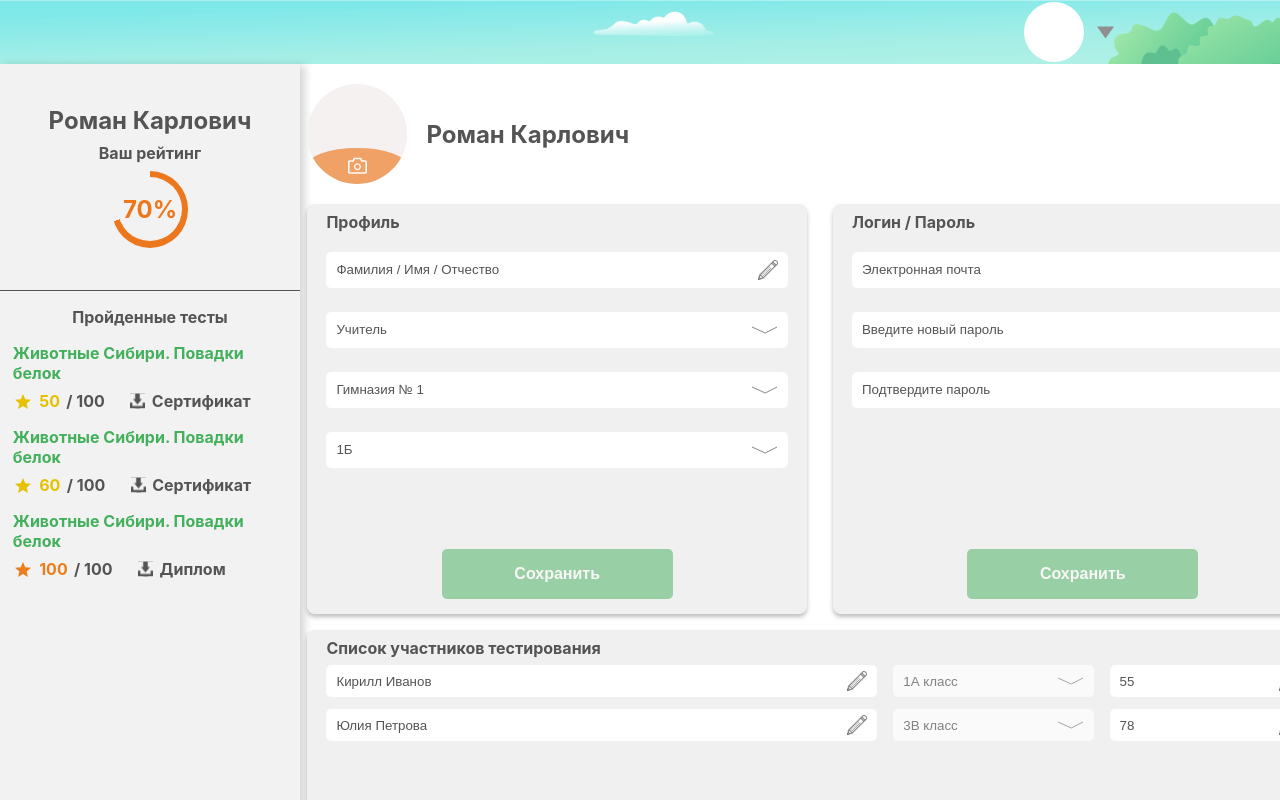
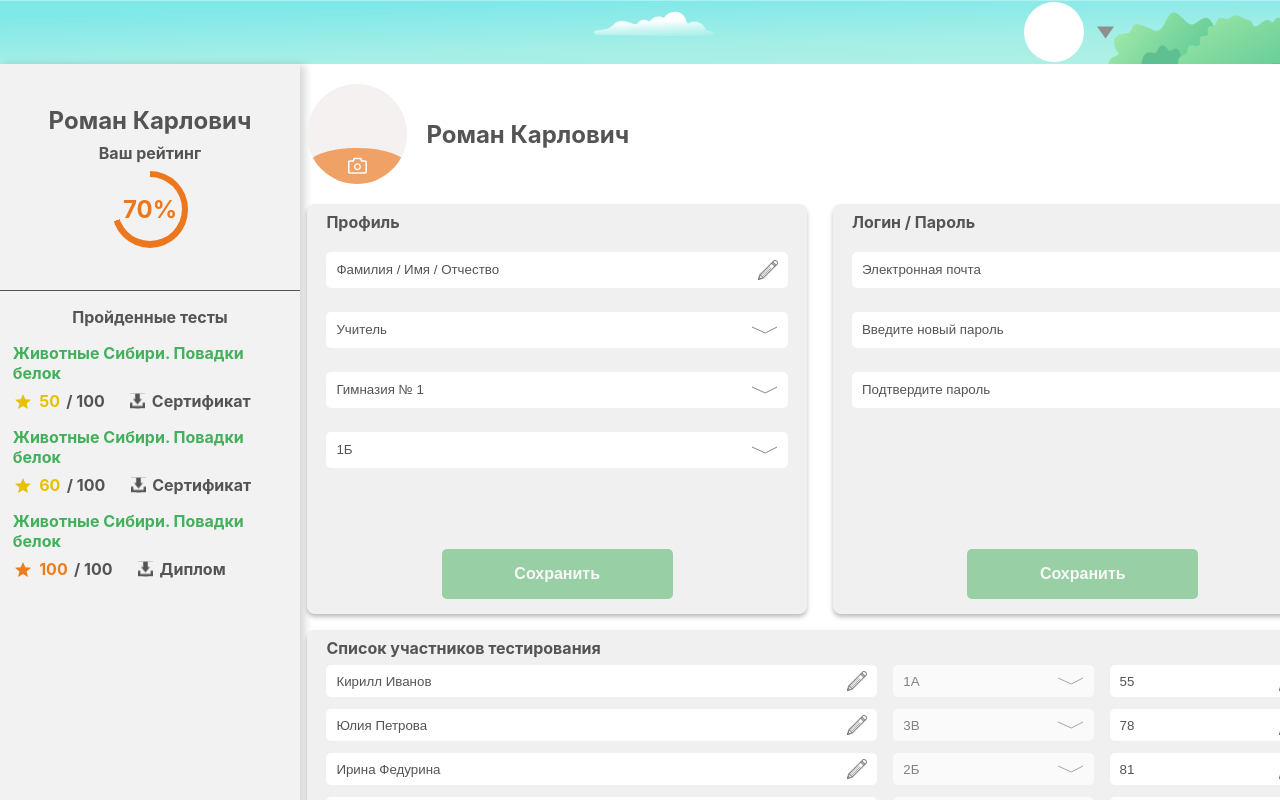
Before and after one commit to NISONovosibirsk/lukomorye-client, a Next.js app: page /user/profile in a window 1280 px wide. Shown: the top 800 px of the page. Built offline with nearby package versions, Linux system fonts and the light colour scheme.

Commit message:
feat: DRY change handler for student list

```diff
--- a/public/quizMock.json
+++ b/public/quizMock.json
@@ -70,5 +70,11 @@
             "terms": "На выполнение викторины дается 40 минут",
             "questions": []
         }
+    ],
+    "students": [
+        { "name": "Кирилл Иванов", "grade": "1А", "score": 55 },
+        { "name": "Юлия Петрова", "grade": "3В", "score": 78 },
+        { "name": "Ирина Федурина", "grade": "2Б", "score": 81 },
+        { "name": "Иван Чащин", "grade": "3А", "score": 22 }
     ]
 }
--- a/src/components/Profile/StudentItem/StudentItem.tsx
+++ b/src/components/Profile/StudentItem/StudentItem.tsx
@@ -17,22 +17,27 @@ const StudentItem: React.FC<Props> = ({ student, isDisabled, index }) => {
     const { modal } = useAppSelector(state => state.statusReducer);
     const { studentList } = useAppSelector(state => state.studentReducer);
     const dispatch = useAppDispatch();
-    const { removeStudent } = studentSlice.actions;
+    const { removeStudent, editStudent } = studentSlice.actions;
 
     const handleEdit = (e: React.ChangeEvent<HTMLInputElement>) => {
-        const newState = studentList[index];
-        const { name } = e.target;
+        const newState = { ...studentList[index] };
+        const { name, value } = e.target;
 
         switch (name) {
             case 'name':
-                newState.name = e.target.value;
+                newState.name = value;
+                break;
             case 'grade':
-                newState.grade = e.target.value;
+                newState.grade = value;
+                break;
             case 'score':
-                newState.score = e.target.value;
+                newState.score = value;
+                break;
             default:
                 break;
         }
+
+        dispatch(editStudent({ index: index, student: newState }));
     };
 
     const handleRemove = () => {
--- a/src/components/Profile/TeacherData/TeacherData.tsx
+++ b/src/components/Profile/TeacherData/TeacherData.tsx
@@ -1,7 +1,6 @@
 import { FormProvider, useForm, useFormContext } from 'react-hook-form';
 import { useAppDispatch, useAppSelector } from '../../../hooks/redux';
 import { statusSlice } from '../../../store/reducers/statusReducer';
-import { studentSlice } from '../../../store/reducers/studentReducer';
 import StudentItem from '../StudentItem/StudentItem';
 import styles from './TeacherData.module.scss';
 
@@ -22,6 +21,7 @@ const TeacherData: React.FC = () => {
                 <form className={styles.studentsForm}>
                     {studentList.map((student, index) => (
                         <StudentItem
+                            index={index}
                             student={student}
                             key={index}
                             isDisabled={true}
--- a/src/pages/user/index.tsx
+++ b/src/pages/user/index.tsx
@@ -6,6 +6,7 @@ import { useAppDispatch, useAppSelector } from '../../hooks/redux';
 import { statusSlice } from '../../store/reducers/statusReducer';
 import axios from 'axios';
 import { quizSlice } from '../../store/reducers/quizReducer';
+import { studentSlice } from '../../store/reducers/studentReducer';
 
 const User: NextPageWithLayout = () => {
     const { updateModal } = statusSlice.actions;
--- a/src/pages/user/profile/index.tsx
+++ b/src/pages/user/profile/index.tsx
@@ -1,4 +1,5 @@
-import { ReactElement } from 'react';
+import axios from 'axios';
+import { ReactElement, useEffect } from 'react';
 import {
     AccountData,
     Modal,
@@ -10,12 +11,28 @@ import {
 } from '../../../components';
 import { useAppDispatch, useAppSelector } from '../../../hooks/redux';
 import { statusSlice } from '../../../store/reducers/statusReducer';
+import { studentSlice } from '../../../store/reducers/studentReducer';
 import styles from './profile.module.scss';
 
 const Profile = () => {
     const { name } = useAppSelector(state => state.userReducer);
+    const { modal } = useAppSelector(state => state.statusReducer);
     const { updateModal } = statusSlice.actions;
+    const { updateStudentList } = studentSlice.actions;
     const dispatch = useAppDispatch();
+
+    useEffect(() => {
+        const getData = async () => {
+            try {
+                await axios.get('../quizMock.json').then(response => {
+                    dispatch(updateStudentList(response.data.students));
+                });
+            } catch (error) {
+                console.log(error);
+            }
+        };
+        getData();
+    }, [modal]);
 
     const handleClose: () => void = () => {
         dispatch(updateModal(false));
--- a/src/store/reducers/studentReducer.ts
+++ b/src/store/reducers/studentReducer.ts
@@ -3,10 +3,7 @@ import { Student } from '../../types/profileTypes';
 import { StudentState } from '../../types/reduxTypes';
 
 const initialState: StudentState = {
-    studentList: [
-        { name: 'Кирилл Иванов', grade: '1А класс', score: 55 },
-        { name: 'Юлия Петрова', grade: '3В класс', score: 78 },
-    ],
+    studentList: [],
 };
 
 export const studentSlice = createSlice({
@@ -16,9 +13,9 @@ export const studentSlice = createSlice({
         addStudent(state, action: PayloadAction<Student>) {
             state.studentList.push(action.payload);
         },
-        // editStudent(state, action:PayloadAction<any>) {
-
-        // }
+        editStudent(state, action:PayloadAction<any>) {
+            state.studentList[action.payload.index] = action.payload.student;
+        },
         removeStudent(state, action: PayloadAction<number>) {
             state.studentList.splice(action.payload, 1);
         },
```
